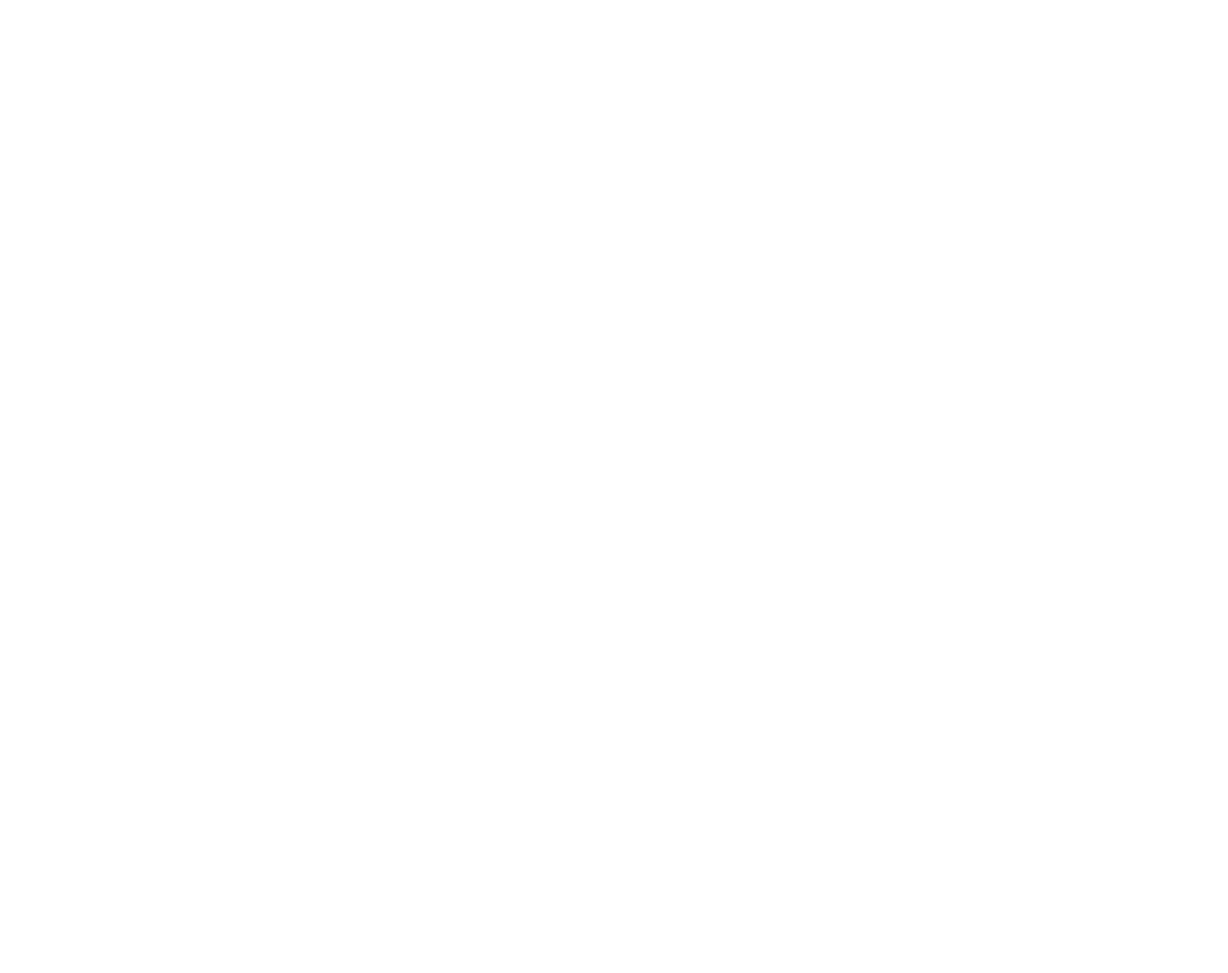
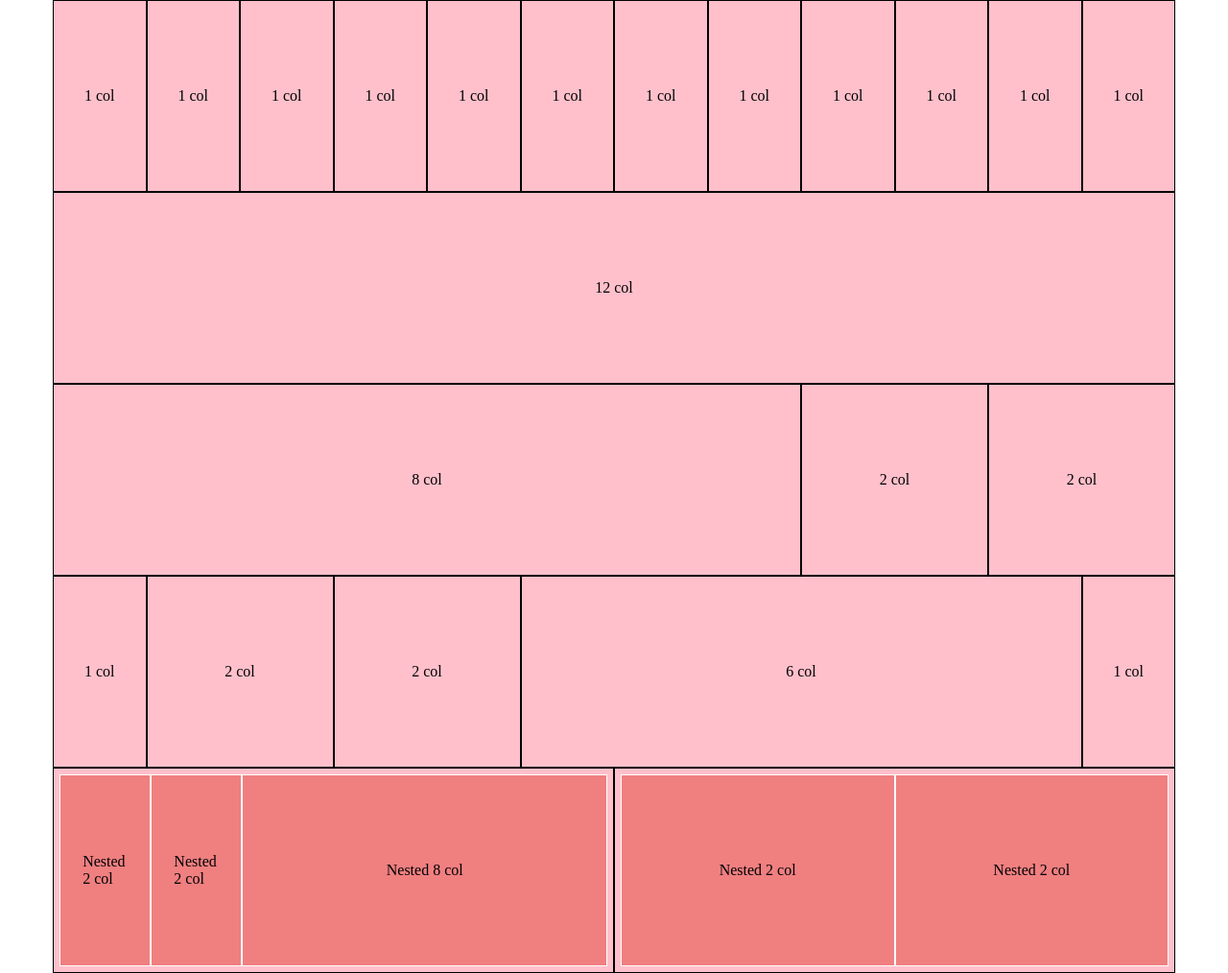
Before and after one commit to Mirko01-rgb/html-css-12bool, a plain HTML site: page index.html in a window 1280 px wide. Shown: the whole page at 96% size. Before the commit the page ends 800 px from the top, so only its background shows below. Drawn offline with Linux system fonts and the light colour scheme.

Commit message:
Esercizio finito

```diff
--- a/css/style.css
+++ b/css/style.css
@@ -0,0 +1,31 @@
+.container{
+  background-color: #FFC0CB;
+  /* border: 1px solid black; */
+}
+
+
+[class*="col-"]{
+  border: 1px solid black;
+  min-height: 200px;
+  position: relative;
+
+}
+
+.text{
+  position:absolute;
+  top: 50%;
+  left: 50%;
+  transform: translate(-50%, -50%);
+
+}
+
+.padding{
+ padding: 0.5%;
+
+}
+
+.pink{
+  border: none;
+  background-color: #F07F80;
+  border: 1px solid white;
+}
--- a/index.html
+++ b/index.html
@@ -3,22 +3,152 @@
   <head>
     <meta charset="utf-8">
     <meta name="viewport" content="width=device-width, initial-scale=1.0 ">
-    <title>prova di selettori avanzati</title>
+    <title>12bool</title>
     <!-- <link rel="stylesheet" href="https://cdnjs.cloudflare.com/ajax/libs/font-awesome/5.15.2/css/all.min.css"> -->
     <link rel="stylesheet" href="css/lib/12bool.css">
     <link rel="stylesheet" href="css/style.css">
   </head>
   <body>
+    <div class="container">
+      <header>
+        <div class="row">
+          <div class="col-1">
+            <span class="text">1 col</span>
+          </div>
+          <div class="col-1">
+            <span class="text">1 col</span>
+          </div>
+          <div class="col-1">
+            <span class="text">1 col</span>
+          </div>
+          <div class="col-1">
+            <span class="text">1 col</span>
+          </div>
+          <div class="col-1">
+            <span class="text">1 col</span>
+          </div>
+          <div class="col-1">
+            <span class="text">1 col</span>
+          </div>
+          <div class="col-1">
+            <span class="text">1 col</span>
+          </div>
+          <div class="col-1">
+            <span class="text">1 col</span>
+          </div>
+          <div class="col-1">
+            <span class="text">1 col</span>
+          </div>
+          <div class="col-1">
+            <span class="text">1 col</span>
+          </div>
+          <div class="col-1">
+            <span class="text">1 col</span>
+          </div>
+          <div class="col-1">
+            <span class="text">1 col</span>
+          </div>
+        </div>
+      </header>
+
+      <main>
+
+        <!-- sezione1 -->
+        <section>
+          <div class="row">
+           <div class="col-12">
+              <span class="text">12 col</span>
+            </div>
+          </div>
+        </section>
 
 
+        <!-- section2 -->
+        <section>
+          <div class="row">
+            <div class="col-8">
+               <span class="text">8 col</span>
+             </div
+          </div>
+          <div class="row">
+            <div class="col-2">
+               <span class="text">2 col</span>
+             </div
+          </div>
+          <div class="row">
+            <div class="col-2">
+               <span class="text">2 col</span>
+             </div
+          </div>
+        </section>
 
 
+        <!-- section3 -->
+        <section>
+          <div class="row">
+            <div class="col-1">
+               <span class="text">1 col</span>
+             </div
+          </div>
+          <div class="row">
+            <div class="col-2">
+               <span class="text">2 col</span>
+             </div
+          </div>
+          <div class="row">
+            <div class="col-2">
+               <span class="text">2 col</span>
+             </div
+          </div>
+          <div class="row">
+            <div class="col-6">
+               <span class="text">6 col</span>
+             </div
+          </div>
+          <div class="row">
+            <div class="col-1">
+               <span class="text">1 col</span>
+             </div
+          </div>
+        </section>
+     </main>
+
+     <footer>
+       <div class="row">
+         <div class="col-6 padding">
+            <div class="col-2 pink">
+              <span class="text">Nested 2 col</span>
+
+            </div>
+            <div class="col-2 pink">
+              <span class="text">Nested 2 col</span>
+
+            </div>
+            <div class="col-8 pink">
+              <span class="text">Nested 8 col</span>
+
+            </div>
+          </div
+       </div>
+
+       <div class="row">
+         <div class="col-6 padding">
+           <div class="col-6 pink">
+             <span class="text">Nested 2 col</span>
+
+           </div>
+           <div class="col-6 pink">
+             <span class="text">Nested 2 col</span>
+
+           </div>
+
+          </div
+       </div>
+
+     </footer>
 
 
-
-
-
-
+    </div>
 
   </body>
 </html>
```
